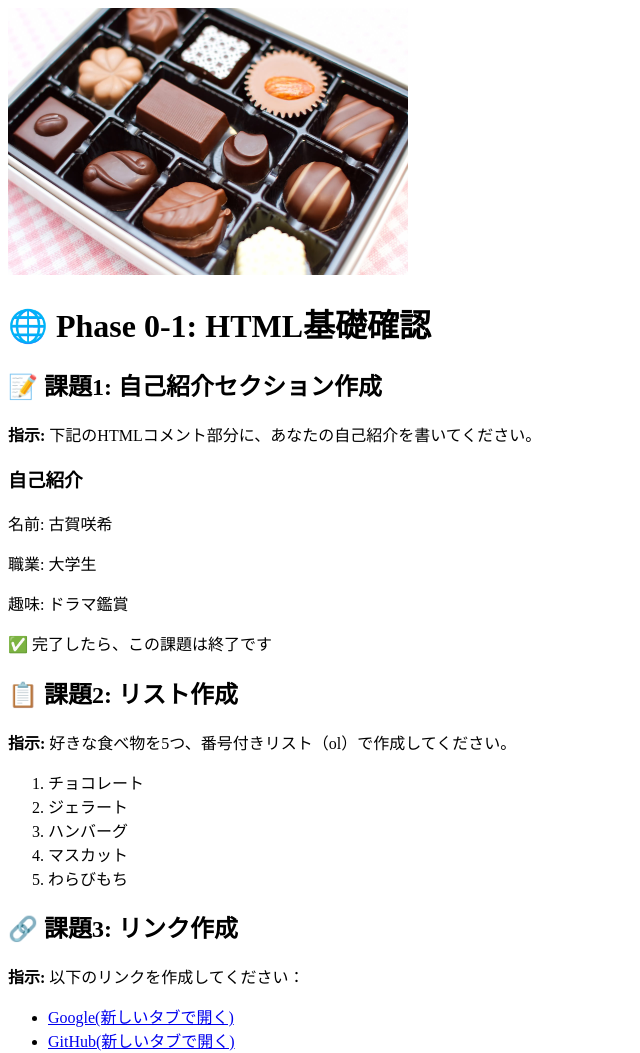
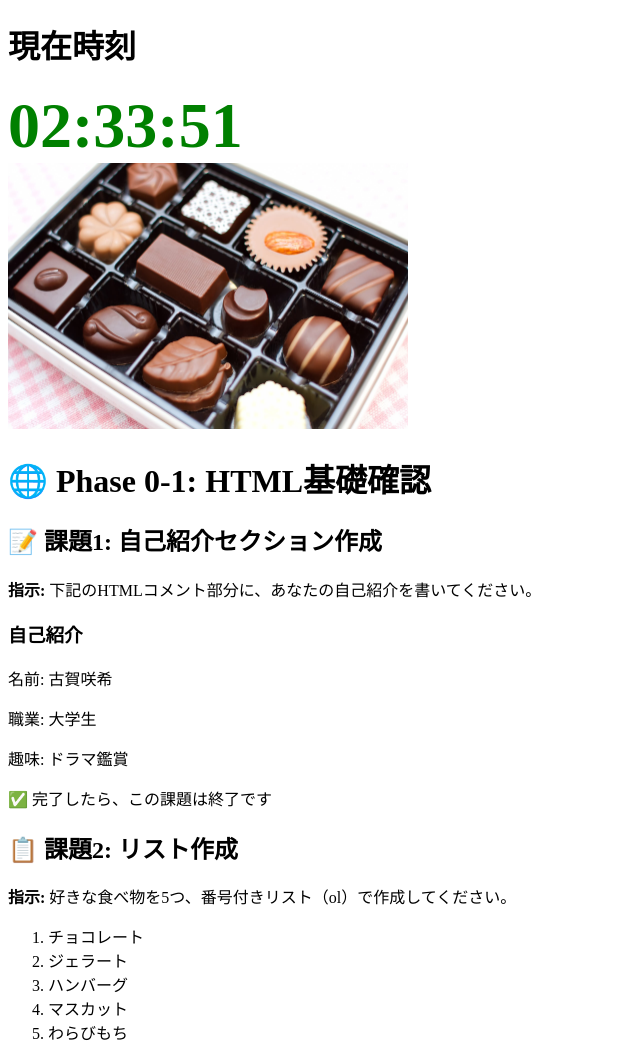
Before and after one commit to omu-aaa24062/omu-aaa24062.github.io, a plain HTML site: page index.html in a window 1280 px wide. Shown: the top 1053 px of the page, without its empty margins (0-640 px from the left). Drawn offline with Linux system fonts and the light colour scheme.

Commit message:
Implement live clock display in index.html
Added a clock display that updates every second.

```diff
--- a/index.html
+++ b/index.html
@@ -2,10 +2,41 @@
 <html lang="ja">
 <head>
     <meta charset="UTF-8">
+    <meta charset="UTF-8">
+    <title>動く時計</title>
+    <script>
+        function updateClock() {
+            // 現在時刻を取得
+            var now = new Date();
+            var hours = now.getHours();
+            var minutes = now.getMinutes();
+            var seconds = now.getSeconds();
+
+            // 1桁の場合は0を付ける
+            if (hours < 10) hours = '0' + hours;
+            if (minutes < 10) minutes = '0' + minutes;
+            if (seconds < 10) seconds = '0' + seconds;
+
+            // 時刻を表示
+            var timeString = hours + ':' + minutes + ':' + seconds;
+            document.getElementById('clock').innerHTML = timeString;
+        }
+
+        // 1秒ごとにupdateClock関数を実行
+        setInterval(updateClock, 1000);
+
+        // ページ読み込み時に即座に表示
+        window.onload = updateClock;
+    </script>
     <meta name="viewport" content="width=device-width, initial-scale=1.0">
     <title>Phase 0-1: HTML基礎確認</title>
 </head>
 <body>
+    <h1>現在時刻</h1>
+    <div id="clock" style="font-size: 64px; font-weight: bold; color: green;">
+        00:00:00
+    </div>
+
     <!-- 画像を挿入 -->
     <img src="Webチョコレート.jpg" width="400" alt="おすすめの食べ物の写真">
     <h1>🌐 Phase 0-1: HTML基礎確認</h1>
```
